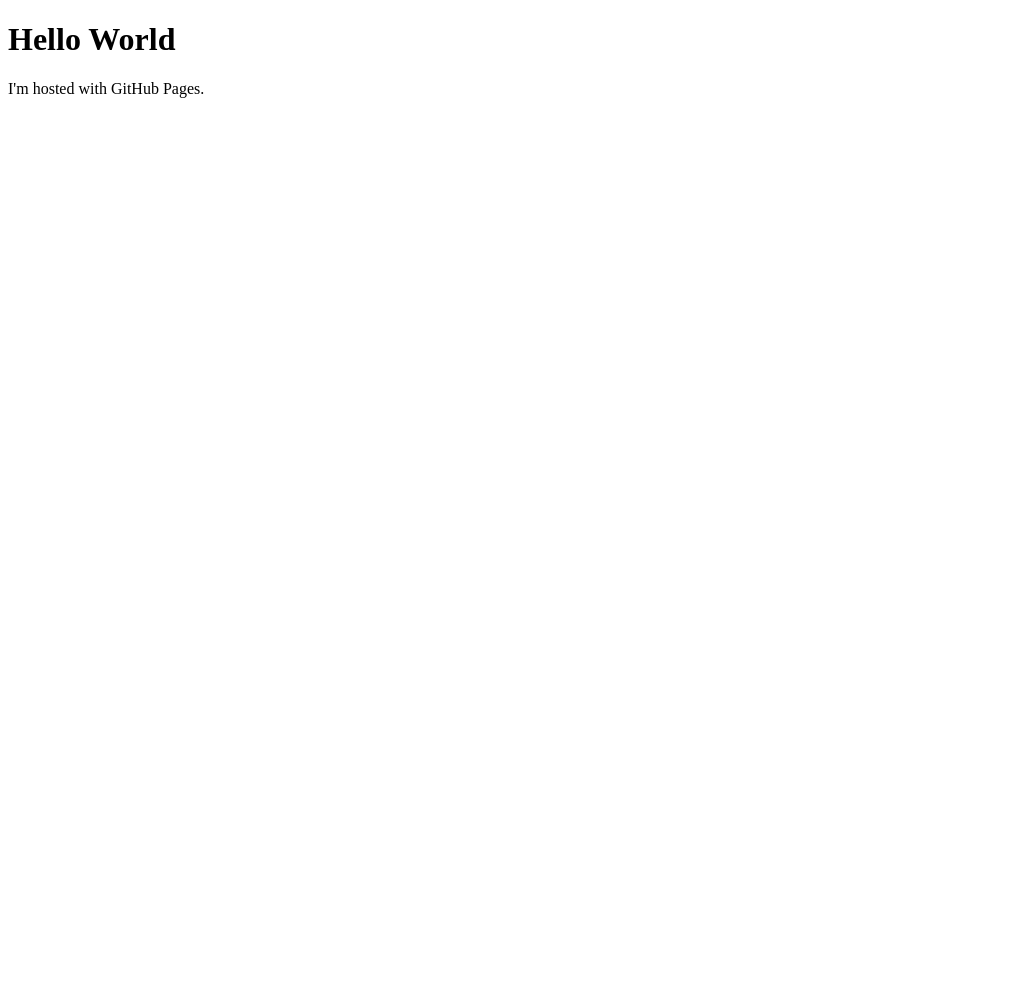
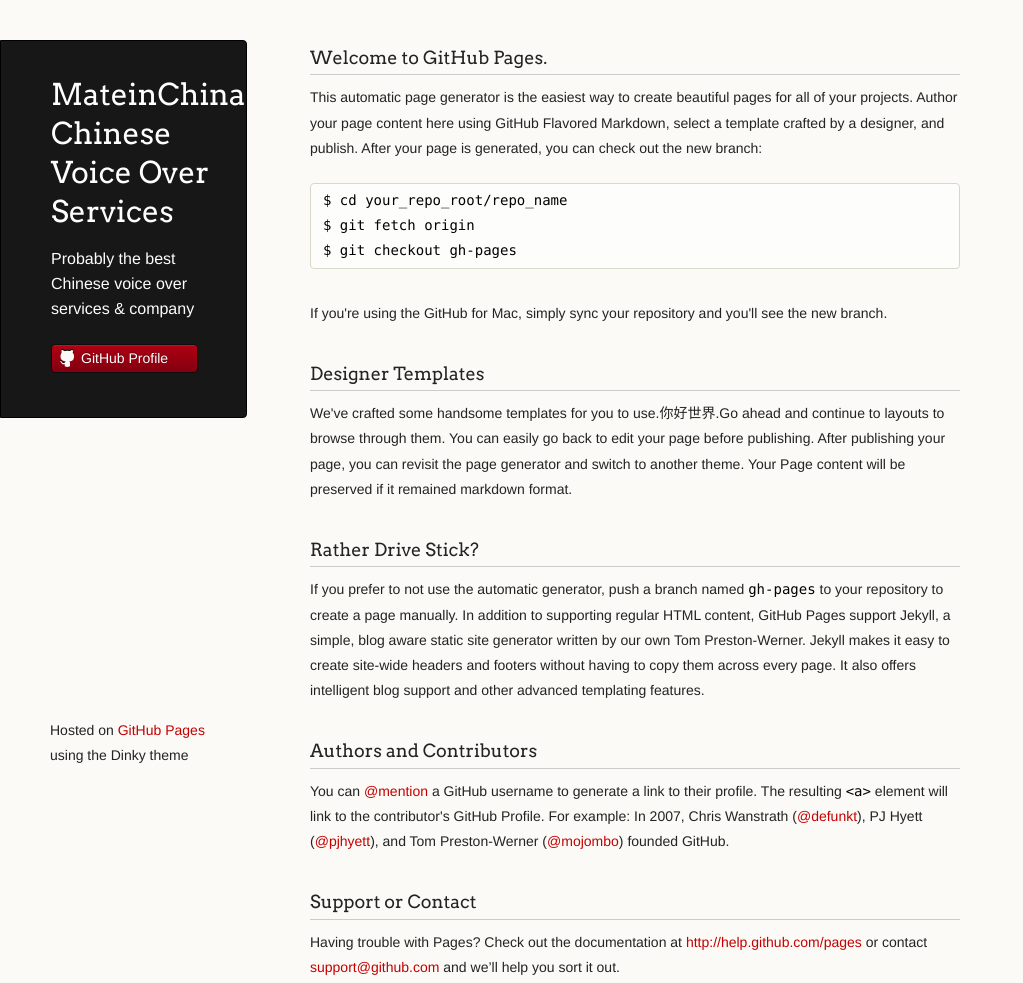
Before and after one commit to mateinchina/mateinchina.github.io, a plain HTML site: page index.html in a window 1280 px wide. Shown: the whole page, without its empty margins (0-1023 px from the left). Before the commit the page ends 800 px from the top, so only its background shows below. Drawn offline with Linux system fonts and the light colour scheme.

Commit message:
Revert "Update index.html"
This reverts commit d6d965efe69e98c71fcbf9bfa8c0543be9ecd3d9.

```diff
--- a/index.html
+++ b/index.html
@@ -1,7 +1,66 @@
-<!DOCTYPE html>
+<!doctype html>
 <html>
-<body>
-<h1>Hello World</h1>
-<p>I'm hosted with GitHub Pages.</p>
-</body>
+  <head>
+    <meta charset="utf-8">
+    <meta http-equiv="X-UA-Compatible" content="chrome=1">
+    <title>MateinChina Chinese Voice Over Services by mateinchina</title>
+
+    <link rel="stylesheet" href="stylesheets/styles.css">
+    <link rel="stylesheet" href="stylesheets/pygment_trac.css">
+    <script src="javascripts/scale.fix.js"></script>
+    <meta name="viewport" content="width=device-width, initial-scale=1, user-scalable=no">
+    <!--[if lt IE 9]>
+    <script src="//html5shiv.googlecode.com/svn/trunk/html5.js"></script>
+    <![endif]-->
+  </head>
+  <body>
+    <div class="wrapper">
+      <header>
+        <h1 class="header">MateinChina Chinese Voice Over Services</h1>
+        <p class="header">Probably the best Chinese voice over services &amp; company</p>
+        <ul>
+          <li><a class="buttons github" href="https://github.com/mateinchina">GitHub Profile</a></li>
+        </ul>
+
+      </header>
+      <section>
+        <h3>
+<a name="welcome-to-github-pages" class="anchor" href="#welcome-to-github-pages"><span class="octicon octicon-link"></span></a>Welcome to GitHub Pages.</h3>
+
+<p>This automatic page generator is the easiest way to create beautiful pages for all of your projects. Author your page content here using GitHub Flavored Markdown, select a template crafted by a designer, and publish. After your page is generated, you can check out the new branch:</p>
+
+<pre><code>$ cd your_repo_root/repo_name
+$ git fetch origin
+$ git checkout gh-pages
+</code></pre>
+
+<p>If you're using the GitHub for Mac, simply sync your repository and you'll see the new branch.</p>
+
+<h3>
+<a name="designer-templates" class="anchor" href="#designer-templates"><span class="octicon octicon-link"></span></a>Designer Templates</h3>
+
+<p>We've crafted some handsome templates for you to use.你好世界.Go ahead and continue to layouts to browse through them. You can easily go back to edit your page before publishing. After publishing your page, you can revisit the page generator and switch to another theme. Your Page content will be preserved if it remained markdown format.</p>
+
+<h3>
+<a name="rather-drive-stick" class="anchor" href="#rather-drive-stick"><span class="octicon octicon-link"></span></a>Rather Drive Stick?</h3>
+
+<p>If you prefer to not use the automatic generator, push a branch named <code>gh-pages</code> to your repository to create a page manually. In addition to supporting regular HTML content, GitHub Pages support Jekyll, a simple, blog aware static site generator written by our own Tom Preston-Werner. Jekyll makes it easy to create site-wide headers and footers without having to copy them across every page. It also offers intelligent blog support and other advanced templating features.</p>
+
+<h3>
+<a name="authors-and-contributors" class="anchor" href="#authors-and-contributors"><span class="octicon octicon-link"></span></a>Authors and Contributors</h3>
+
+<p>You can <a href="https://github.com/blog/821" class="user-mention">@mention</a> a GitHub username to generate a link to their profile. The resulting <code>&lt;a&gt;</code> element will link to the contributor's GitHub Profile. For example: In 2007, Chris Wanstrath (<a href="https://github.com/defunkt" class="user-mention">@defunkt</a>), PJ Hyett (<a href="https://github.com/pjhyett" class="user-mention">@pjhyett</a>), and Tom Preston-Werner (<a href="https://github.com/mojombo" class="user-mention">@mojombo</a>) founded GitHub.</p>
+
+<h3>
+<a name="support-or-contact" class="anchor" href="#support-or-contact"><span class="octicon octicon-link"></span></a>Support or Contact</h3>
+
+<p>Having trouble with Pages? Check out the documentation at <a href="http://help.github.com/pages">http://help.github.com/pages</a> or contact <a href="mailto:support@github.com">support@github.com</a> and we’ll help you sort it out.</p>
+      </section>
+      <footer>
+        <p><small>Hosted on <a href="https://pages.github.com">GitHub Pages</a> using the Dinky theme</small></p>
+      </footer>
+    </div>
+    <!--[if !IE]><script>fixScale(document);</script><![endif]-->
+
+  </body>
 </html>
```
